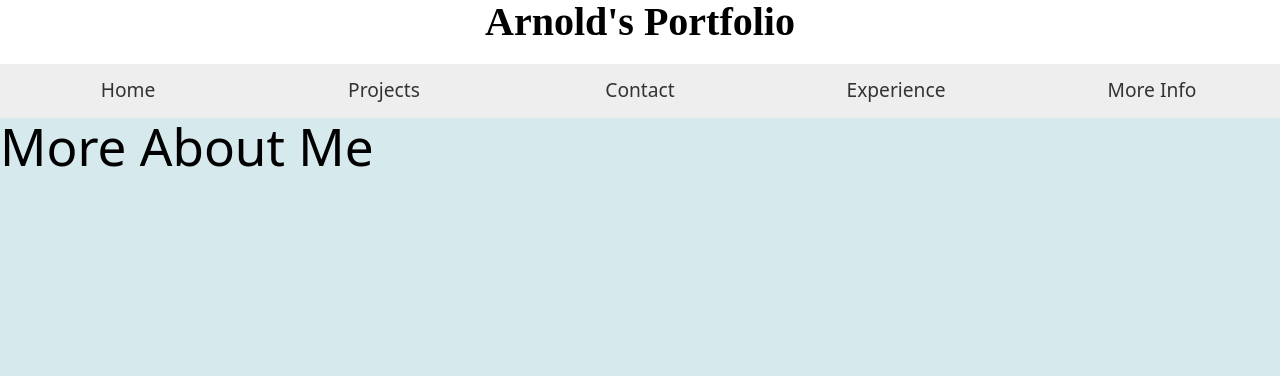
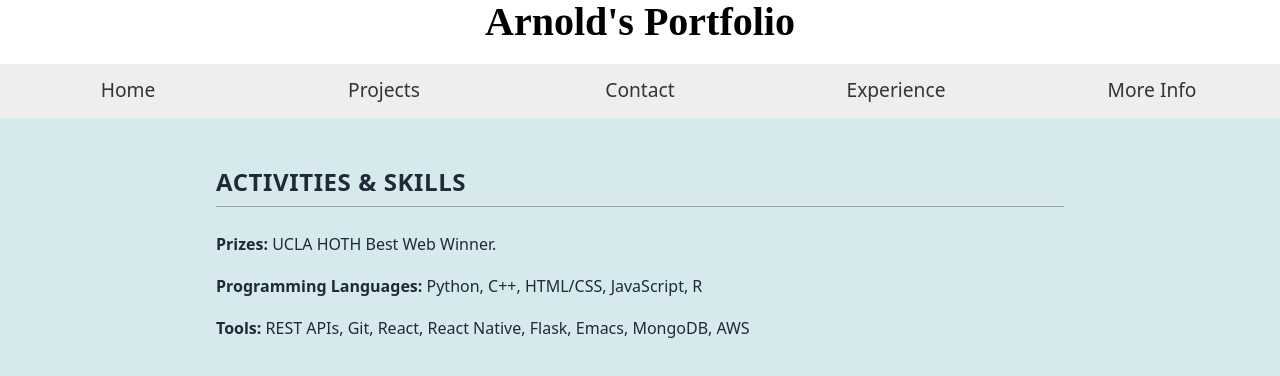
Before and after one commit to AHHA712/portfolio, a React (Vite) app in the folder my-portfolio/: page /info in a window 1280 px wide. Shown: the top 376 px of the page. Built offline with nearby package versions, Linux system fonts and the light colour scheme.

Commit message:
info session basic input

```diff
--- a/my-portfolio/src/sections/Info.tsx
+++ b/my-portfolio/src/sections/Info.tsx
@@ -1,3 +1,29 @@
-const Info: React.FC = () => <h1>More About Me </h1>
+const Info: React.FC = () => {
+    return (
+      <section className="max-w-4xl mx-auto px-6 py-12 text-left text-gray-800">
+        <h2 className="text-2xl font-bold uppercase tracking-wide mb-2">
+          Activities & Skills
+        </h2>
+        <hr className="border-t border-gray-400 mb-6" />
 
-export default Info
+        <div className="space-y-4 text-[1rem] leading-relaxed">
+          <p>
+            <span className="font-semibold">Prizes:</span>{' '}
+            UCLA HOTH Best Web Winner.
+          </p>
+
+          <p>
+            <span className="font-semibold">Programming Languages:</span>{' '}
+            Python, C++, HTML/CSS, JavaScript, R
+          </p>
+
+          <p>
+            <span className="font-semibold">Tools:</span>{' '}
+            REST APIs, Git, React, React Native, Flask, Emacs, MongoDB, AWS
+          </p>
+        </div>
+      </section>
+    );
+  };
+
+  export default Info;
```
